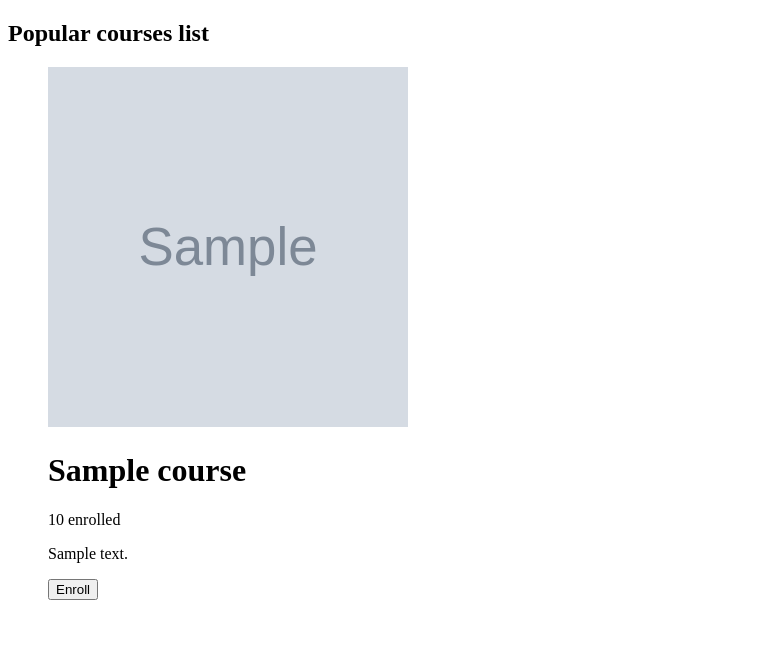
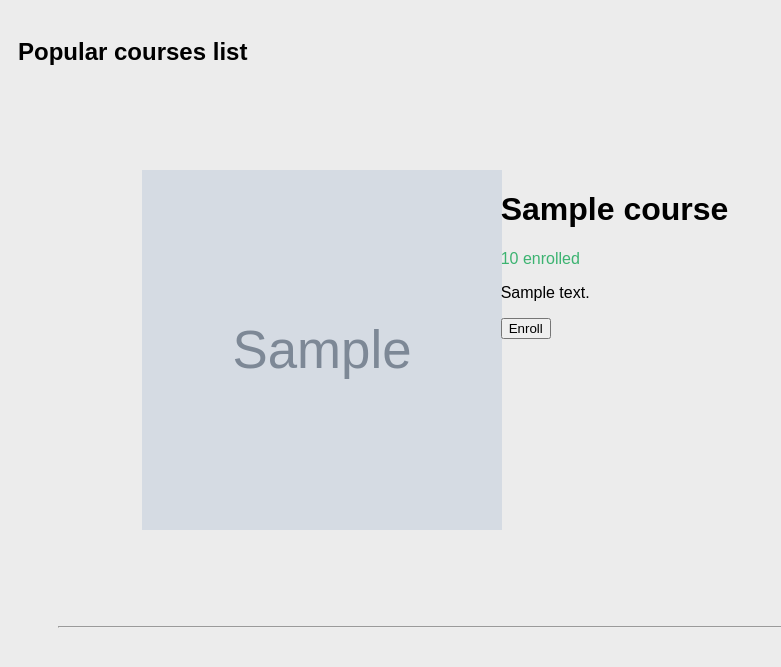
Before and after one commit to shubhenduanupamdutta/DevlopingDjangoProjectsIBM_Module2, a Django app: page /onlinecourse/ in a window 1280 px wide. Shown: the top 667 px of the page, without its empty margins (0-781 px from the left). Run offline with Django 3.2, Linux system fonts and the light colour scheme; tables that the repository leaves empty hold one stand-in row (values such as "Sample post"); grey boxes marked "Sample" are stand-in pictures.

Commit message:
Style course list

```diff
--- a/lab3_template/onlinecourse/templates/onlinecourse/course_list.html
+++ b/lab3_template/onlinecourse/templates/onlinecourse/course_list.html
@@ -4,6 +4,7 @@
 		{% load static %}
 		<meta charset="UTF-8" />
 		<title>Online Courses</title>
+		<link rel="stylesheet" type="text/css" href="{% static 'onlinecourse/course.css' %}" />
 	</head>
 	<body>
 		<h2>Popular courses list</h2>
@@ -12,16 +13,23 @@
 		{% if course_list %}
 		<ul>
 			{% for course in course_list %}
-			<div>
+			<div class="container">
+				<div class="row">
+					<div class="column-33">
 						<img src="{{ MEDIA_URL }}/{{ course.image }}" width="360" height="360" />
-				<h1><b>{{ course.name }}</b></h1>
-				<p>{{ course.total_enrollment }} enrolled</p>
+					</div>
+					<div class="column-66">
+						<h1 class="xlarge-font"><b>{{ course.name }}</b></h1>
+						<p style="color: MediumSeaGreen">{{ course.total_enrollment }} enrolled</p>
 						<p>{{ course.description }}</p>
 						<form action="{% url 'onlinecourse:enroll' course.id %}" method="post">
 							{% csrf_token %}
 							<input type="submit" value="Enroll" />
 						</form>
 					</div>
+				</div>
+			</div>
+			<hr />
 			{% endfor %}
 		</ul>
 		{% else %}
```
Lines whose indentation alone changed are shown as unchanged.
